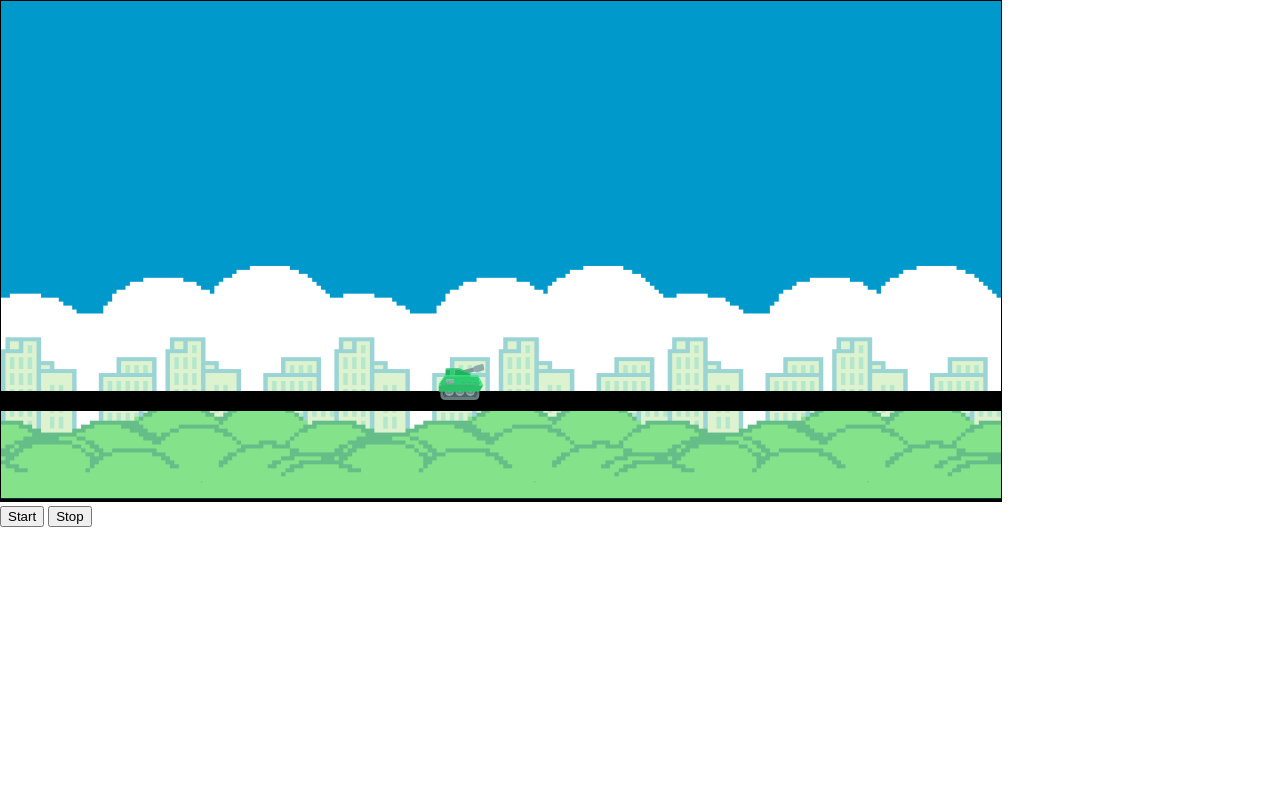
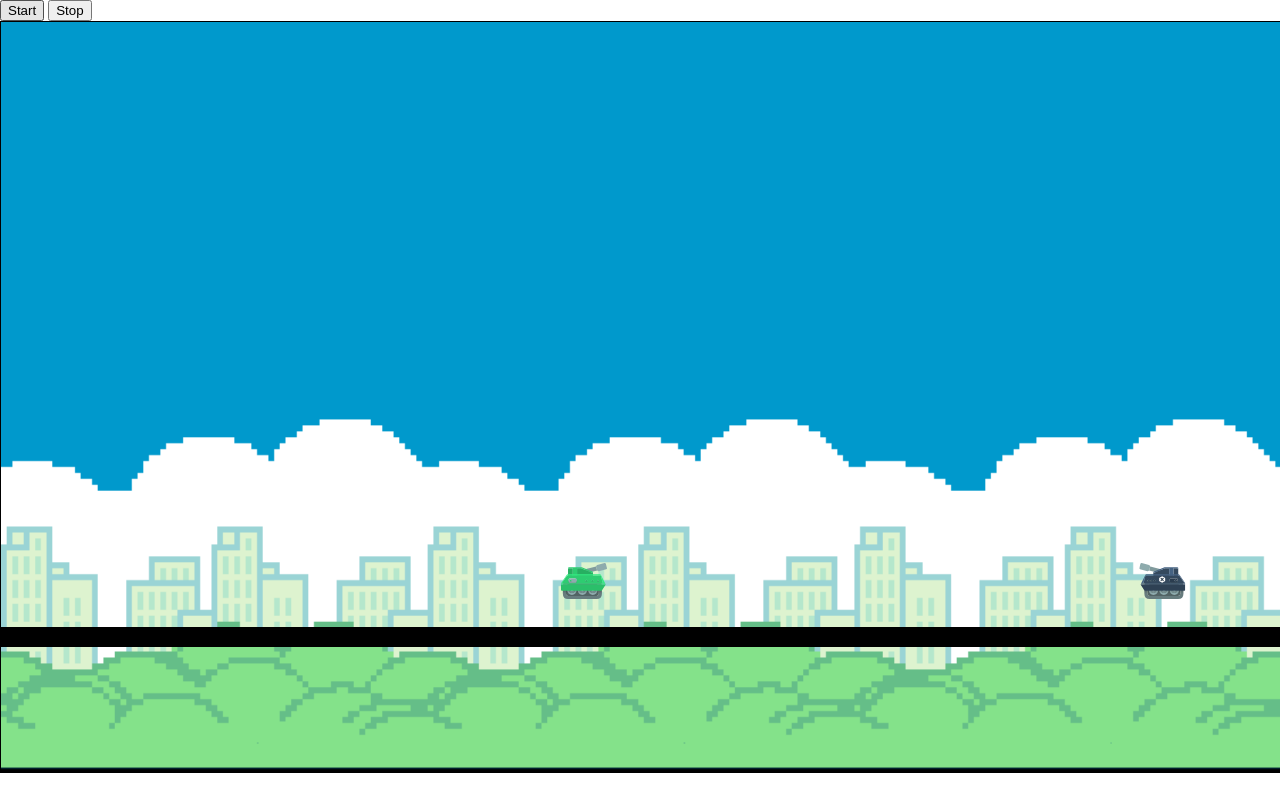
Before and after one commit to rjcefalo/IronTanks, a plain HTML site: page index.html in a window 1280 px wide. Both pictures are taken after a click on the button "Start". Drawn offline with nearby package versions, Linux system fonts and the light colour scheme.

Commit message:
Players take turns shooting

```diff
--- a/CSS/styles.css
+++ b/CSS/styles.css
@@ -10,3 +10,14 @@ html, body {
 canvas{
   border: 1px black solid;
 }
+
+button{
+
+}
+
+button #start{
+
+}
+button #stop{
+
+}
--- a/JS/Player.js
+++ b/JS/Player.js
@@ -14,6 +14,7 @@ export default class Player {
     this.bulletSpeedX = 0;
     this.angle = 0;
     this.fuel = 100;
+    this.turn = true;
     if (playerType == 1) {
       this.playerPosX =        Math.random() * ((this.canvas.width - this.modelo.width * 2) / 2);
     } else {
@@ -33,9 +34,6 @@ export default class Player {
       this.modelo.width * 2,
       this.modelo.height * 2,
     );
-    // this.bullets = this.bullets.filter(function (bullet) {
-    //   return bullet.x < this.canvas.width;
-    // }.bind(this));
 
     this.bullets.forEach(function (bullet) {
       bullet.draw();
@@ -106,6 +104,7 @@ export default class Player {
         ),
       );
       this.bullets.pop();
+      this.endTurn();
     }
   }
 
@@ -124,4 +123,8 @@ export default class Player {
       );
     }
   }
+
+  endTurn() {
+    this.turn = false;
+  }
 }
--- a/JS/script.js
+++ b/JS/script.js
@@ -8,7 +8,7 @@ import CollitionGravity from './CollitionGravity.js';
 
 window.onload = function () {
   $('#game-board').html(
-    '<canvas id="ironcanvas" height="500" width="1000"></canvas>',
+    `<canvas id="ironcanvas" height="${window.innerHeight - 50}" width="${window.innerWidth}"></canvas>`,
   );
   $('#start').click(() => {
     StartGame();
@@ -26,6 +26,7 @@ window.onload = function () {
       background.draw();
       ground.drawGround();
       players[0].draw();
+      players[1].draw();
 
       if (!CollitionGravity(
         players[0].playerPosY,
@@ -35,7 +36,29 @@ window.onload = function () {
       ) {
         players[0].gravity();
       }
-      players[0].setListener();
+
+      if (!CollitionGravity(
+        players[1].playerPosY,
+        players[1].modelo.height * 2,
+        ground.startY,
+      )
+      ) {
+        players[1].gravity();
+      }
+      // players[0].setListener();
+      if (players[0].turn == true) {
+        players[0].setListener();
+        if (players[0].turn == false) {
+          players[1].turn = true;
+          console.log(players[0].turn);
+        }
+      } else if (players[1].turn == true) {
+        players[1].setListener();
+        if (players[1].turn == false) {
+          players[0].turn = true;
+          console.log(players[0].turn);
+        }
+      }
       $('#stop').click(() => {
         clearInterval(intervalo);
       });
--- a/index.html
+++ b/index.html
@@ -12,11 +12,12 @@
 </head>
 
 <body>
+  <button id="start"> Start</button>
+  <button id="stop"> Stop</button>
   <div id="game-board">
 
   </div>
-  <button id="start"> Start</button>
-  <button id="stop"> Stop</button>
+
 
   <script type="text/javascript" src="https://ajax.googleapis.com/ajax/libs/jquery/1.8.3/jquery.min.js"></script>
   <script type="text/javascript" src="http://code.jquery.com/ui/1.9.2/jquery-ui.js"></script>
```
